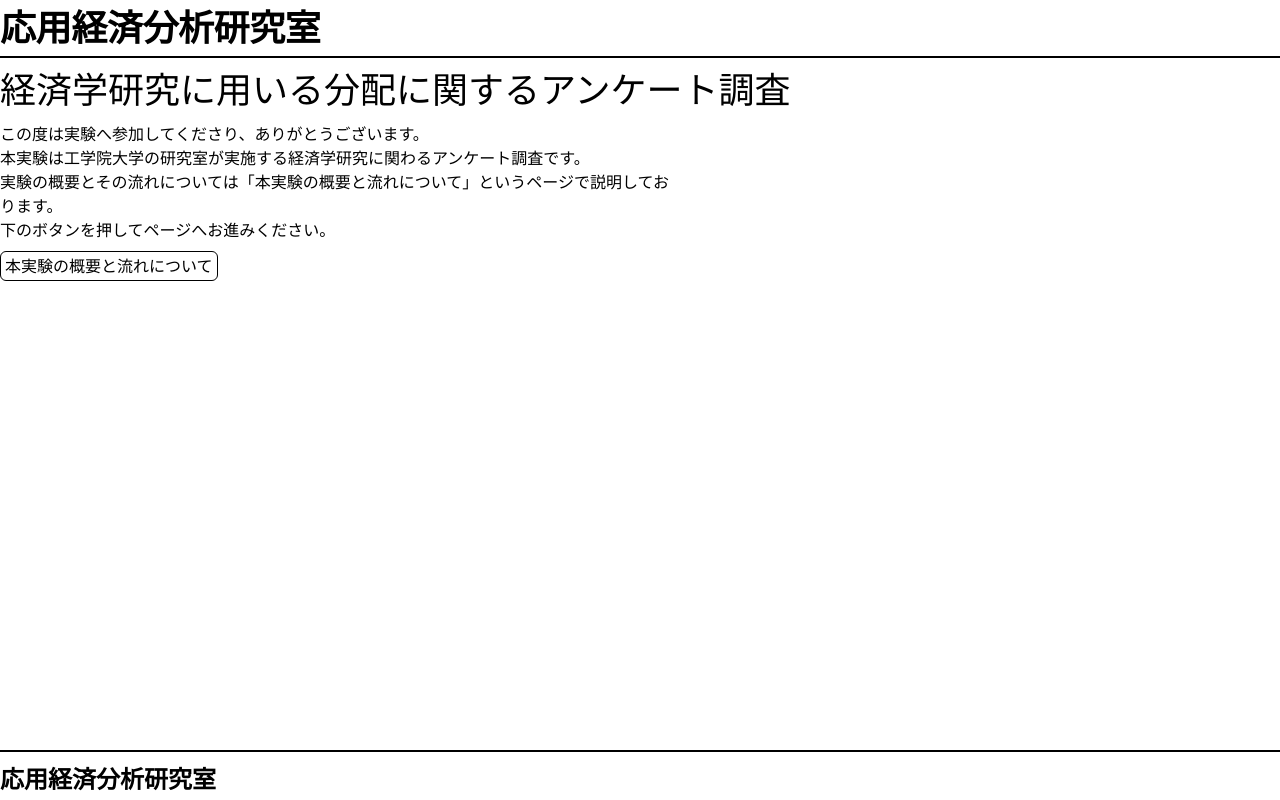
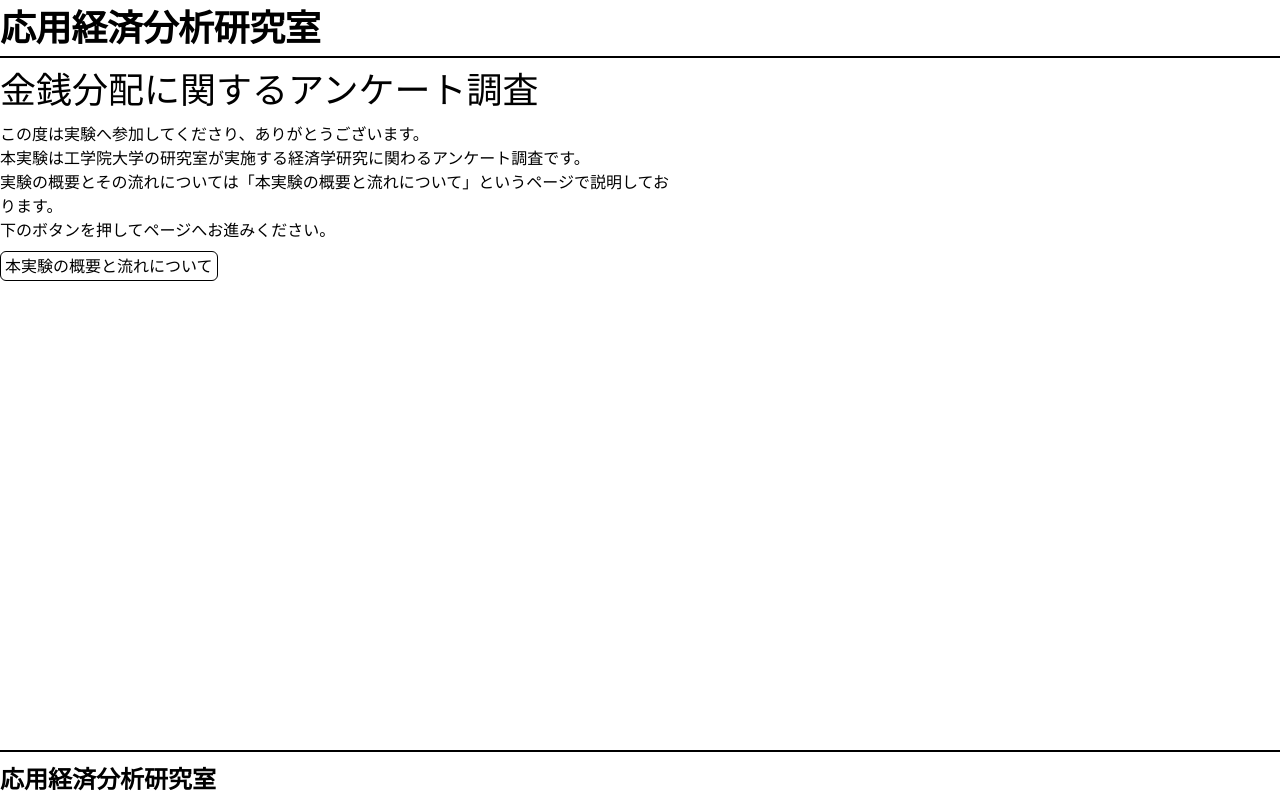
Before and after one commit to HyuDev7/online_survey, a Next.js app: page / in a window 1280 px wide. Built offline with nearby package versions, Linux system fonts and the light colour scheme.

Commit message:
fixed text

```diff
--- a/src/app/[id]/debriefing/page.tsx
+++ b/src/app/[id]/debriefing/page.tsx
@@ -31,7 +31,7 @@ export default async function page({ params }: { params: { id: string } }) {
             さらにこのため、2回目のゲームで回答者が提示した金額が他の参加者に提示されることはございません。
             こちらも実験の事前説明で説明したものとは異なっております。
             提示された金額の違いがその後の分配行動にどう影響するか、回答者の自然な反応を調査するために、事実はと異なる説明を行いました。
-            この場を借りて謝罪させていただくとともに、ご理解いただければ幸いです。
+            大変申し訳ございませんが、ご理解いただければ幸いです。
           </p>
         </div>
         <div className="textStyle">
--- a/src/app/page.tsx
+++ b/src/app/page.tsx
@@ -9,7 +9,7 @@ export default function Page() {
   return (
     <main>
       <div className="container mx-auto">
-        <h1 className="my-3">経済学研究に用いる分配に関するアンケート調査</h1>
+        <h1 className="my-3">金銭分配に関するアンケート調査</h1>
         <div className="textStyle">
           <SplitText text={T_text} />
         </div>
--- a/src/components/FirstGameForm.tsx
+++ b/src/components/FirstGameForm.tsx
@@ -35,7 +35,7 @@ export default function FirstGameForm({
         <p>あなたは1000円のうち{money}円もらえます。</p>
         <p>この提案に合意しますか？</p>
         <p>
-          もしするのであれば、下の合意ボタンを選択したのち、"次のページへ移る"ボタンを押してください
+          もしするのであれば、下の合意ボタンを選択したのち、ボタンを押してください
         </p>
       </div>
 
--- a/src/components/SecondGameForm.tsx
+++ b/src/components/SecondGameForm.tsx
@@ -31,7 +31,7 @@ export default function SecondGameForm({
         <p>次はあなたが1000円を分けることができます。</p>
         <p>ただし相手は先ほどあなたにお金を渡した人とは異なる人です。</p>
         <p>いくら相手にお金を渡しますか？</p>
-        <p>渡す金額を以下の入力欄に0以上、1000以下の半角数字で入力してください。</p>
+        <p>渡す金額を以下の入力欄に0以上、1000以下の整数を半角数字で入力してください。</p>
       </div>
 
       <div className="flex flex-col">
--- a/src/lib/validateForm.ts
+++ b/src/lib/validateForm.ts
@@ -53,7 +53,7 @@ export function validateFirstForm(firstForm: FirstFormDataType) {
 export function validateSecondForm(secondForm: SecondFormDataType) {
   const { distribution } = secondForm;
 
-  //validation of distribution
+   //validation of distribution
   if (distribution === null) {
     return false;
   } else if (distribution > 1000 || distribution < 0) {
@@ -61,4 +61,5 @@ export function validateSecondForm(secondForm: SecondFormDataType) {
   } else {
     return true;
   }
+
 }
```
